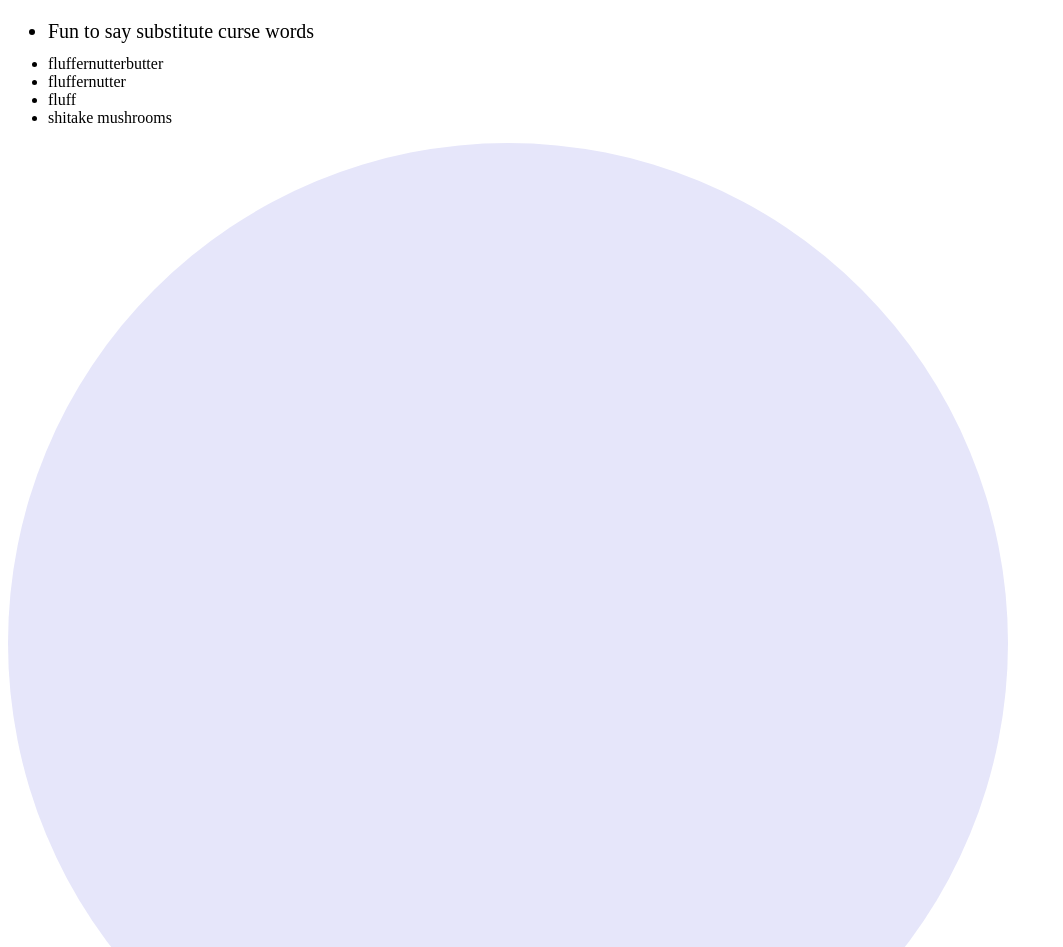
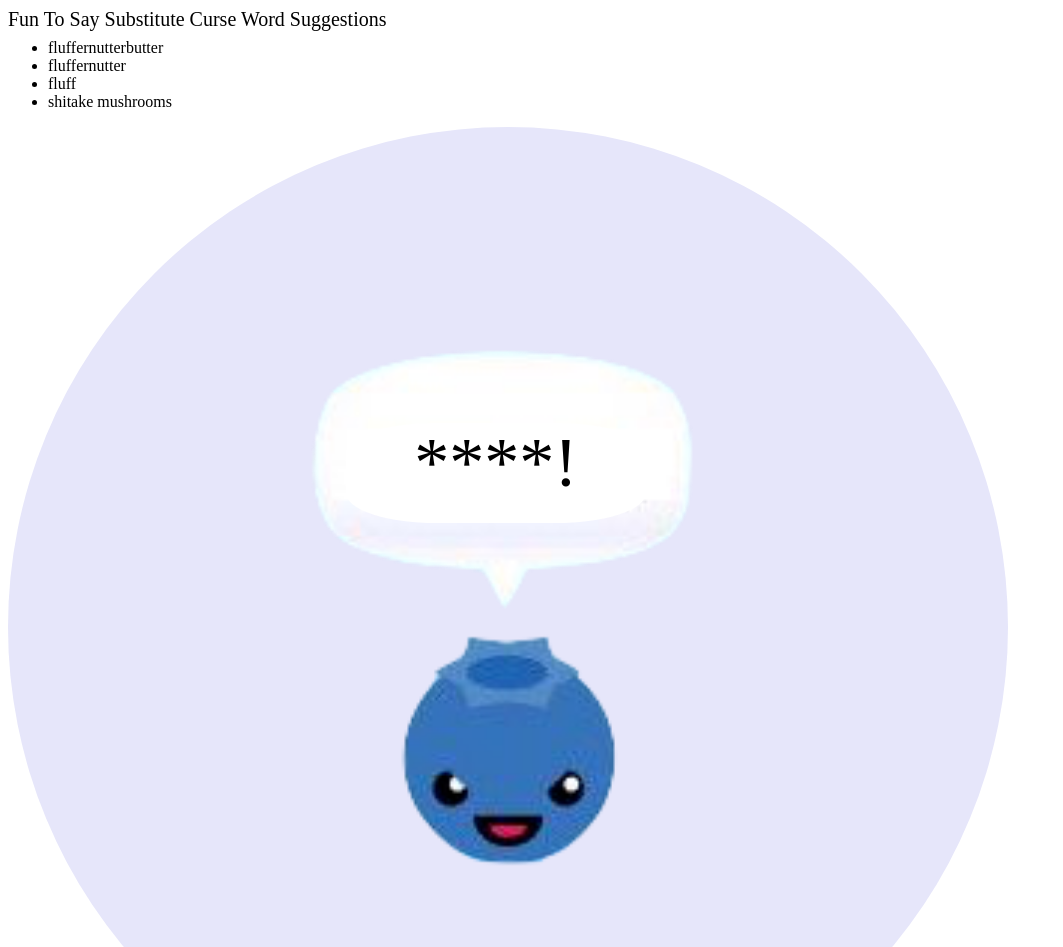
Before and after one commit to Penelope-Wu/Penelope-Wu.github.io, a plain HTML site: page index.html in a window 1280 px wide. Shown: the top 947 px of the page, without its empty margins (0-1063 px from the left). Drawn offline with Linux system fonts and the light colour scheme.

Commit message:
fixing textbox

```diff
--- a/index.html
+++ b/index.html
@@ -1,39 +1,50 @@
 <!DOCTYPE html>
 <html>
+
 <head>
     <title>Substitute Curse Words</title>
     <style type="text/css">
-
-
-
-		#blank{
-			width:1000px;
-			height:1000px;
-			background-color:lavender;
+    #blank {
+        width: 1000px;
+        height: 1000px;
+        background-color: lavender;
         border-radius: 50%
     }
-		#picture{
-			width:600px;
-			height:600px;
-			background-image: url(Blueberry.png);
+
+    #picture {
+        width: 600px;
+        height: 600px;
+        background-image: url(./imgs/blueberry.png);
         position: relative;
-			left:200px;
+        left: 200px;
         position: relative;
         top: 200px;
-			border-radius: 55%;
+        background-size: cover;
+        background-repeat: no-repeat;
     }
-		#Heading{
+
+    #title {
         width: 500px;
-			height:15px;
+        height: 15px;
         font-size: 20px;
     }
+
+    #textbox {
+        background-color: white;
+        border-radius: 30%;
+        width: 300px;
+        height: 100px;
+        font-size: 70px;
+        text-align: center;
+        position: relative;
+        left: 138px;
+        top: 96px;
+    }
     </style>
+</head>
 
-</head>
 <body>
-		<ul id= "Heading">
-			<li>Fun to say substitute curse words</li>
-		</ul>
+    <div id="title">Fun To Say Substitute Curse Word Suggestions</div>
     <ul class="funtosay">
         <li>fluffernutterbutter</li>
         <li>fluffernutter</li>
@@ -42,7 +53,31 @@
     </ul>
     <div id="blank">
         <div id="picture">
+            <div id="textbox">****!</div>
         </div>
     </div>
+    <script type="text/javascript">
+    var picture = document.getElementById("picture");
+    var curseBox = document.getElementById("textbox");
+
+    picture.addEventListener(
+        "mouseenter",
+        function() {
+            // console.log(event.x)
+            curseBox.innerText = "fluffernutter";
+        }
+
+    )
+
+    picture.addEventListener(
+        "mouseout",
+        function() {
+            // console.log(event.x)
+            curseBox.innerText = "****!";
+        }
+
+    )
+    </script>
 </body>
+
 </html>
```
Also changed, not shown: imgs/903dc4cb751bf4645aad43123c785da2.png (added), imgs/blueberry.png (added), imgs/nowords.png (added). Lines whose indentation alone changed are shown as unchanged.
